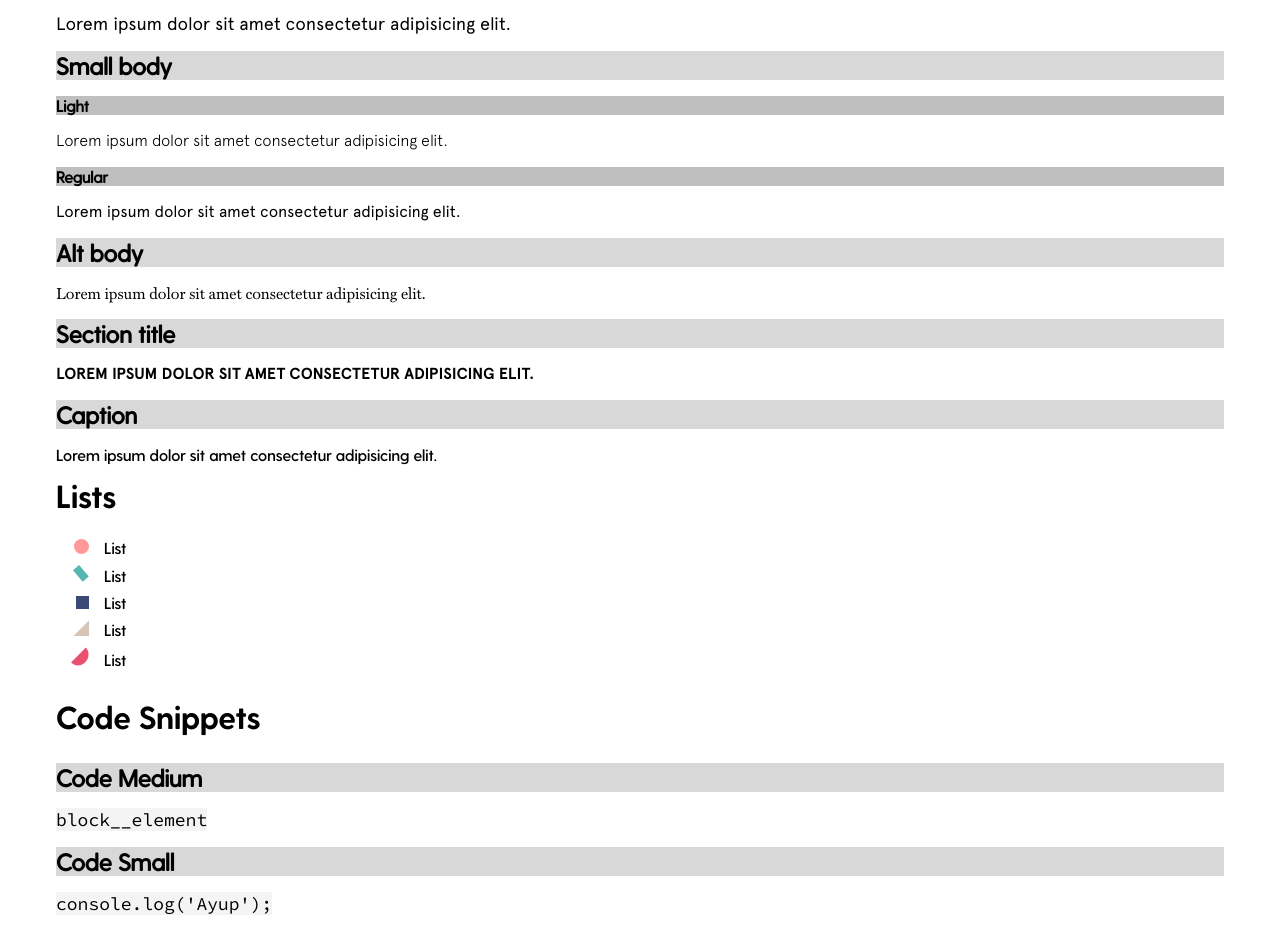
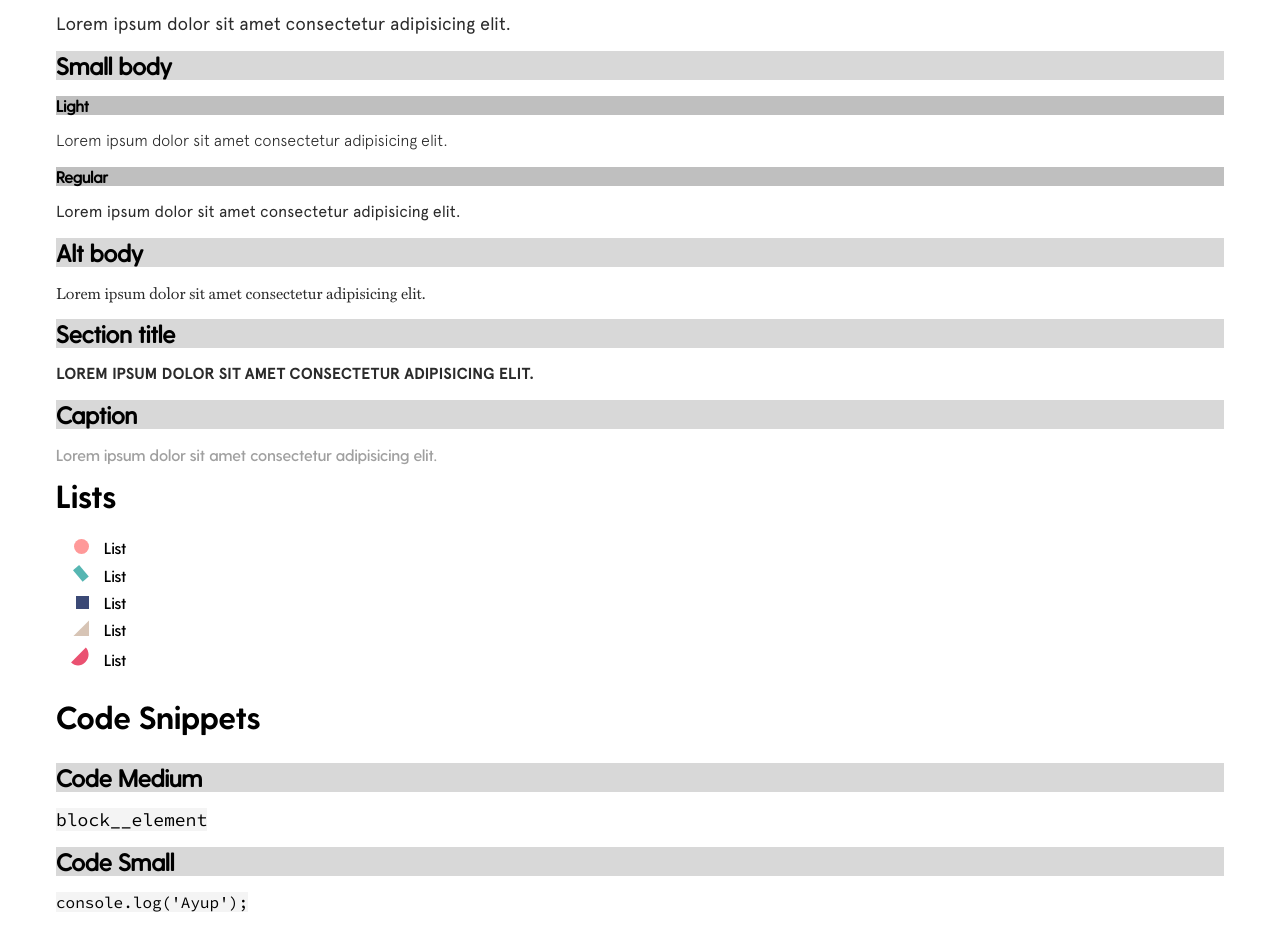
Before and after one commit to AyupDigital/ayup-component-library, a website: page src/index.html in a window 1280 px wide. Shown: the part 840-1792 px from the top of the page. Drawn offline with nearby package versions, Linux system fonts and the light colour scheme; files that its build step writes are made by us from their sources.

Commit message:
clean up text styles

```diff
--- a/src/partials/typography.html
+++ b/src/partials/typography.html
@@ -21,11 +21,11 @@
         <h3 class="section__title">Body</h3>
         <h5 class="section__subtitle">Medium body</h5>
         <h6 class="section__modifier">Light</h6>
-        <p class="body--light body--light--m">
+        <p class="body--light">
           Lorem ipsum dolor sit amet consectetur adipisicing elit.
         </p>
         <h6 class="section__modifier">Regular</h6>
-        <p class="body body--m">
+        <p>
           Lorem ipsum dolor sit amet consectetur adipisicing elit.
         </p>
         <h5 class="section__subtitle">Small body</h5>
@@ -34,7 +34,7 @@
           Lorem ipsum dolor sit amet consectetur adipisicing elit.
         </p>
         <h6 class="section__modifier">Regular</h6>
-        <p class="body body--s">
+        <p class="body--s">
           Lorem ipsum dolor sit amet consectetur adipisicing elit.
         </p>
         <h5 class="section__subtitle">Alt body</h5>
@@ -77,13 +77,13 @@
         <div class="grid-container__row">
           <div class="grid-container__col grid-container__col--12">
             <h5 class="section__subtitle">Code Medium</h5>
-            <code class="code code--m">block__element</code>
+            <code>block__element</code>
           </div>
         </div>
         <div class="grid-container__row">
           <div class="grid-container__col grid-container__col--12">
             <h5 class="section__subtitle">Code Small</h5>
-            <code class="code code--s">console.log('Ayup');</code>
+            <code class="code--s">console.log('Ayup');</code>
           </div>
         </div>
       </div>
--- a/src/scss/utils/_typography.scss
+++ b/src/scss/utils/_typography.scss
@@ -151,6 +151,7 @@ a {
 p {
   font-family: Apercu;
   font-size: $font-size-m;
+  color: $text-colour;
 }
 
 // TODO: Change colours once added.
@@ -183,6 +184,7 @@ p {
   &--caption {
     font-family: Greycliff-Demi-Bold;
     font-size: $font-size-s;
+    color: $secondary-text-colour;
   }
 }
 
@@ -209,13 +211,18 @@ li {
   }
 }
 
+pre {
+  font-family: "Source Code Pro", monospace;
+  font-size: $font-size-m;
+}
+code {
+  font-family: "Source Code Pro", monospace;
+  font-size: $font-size-m;
+  background-color: #f4f4f4;
+}
+
 .code {
-  font-family: "Source Code Pro", monospace;
-  background-color: #f4f4f4;
-  &--m {
-    font-size: $font-size-m;
-  }
   &--s {
-    font-size: $font-size-m;
+    font-size: $font-size-s;
   }
 }
```
